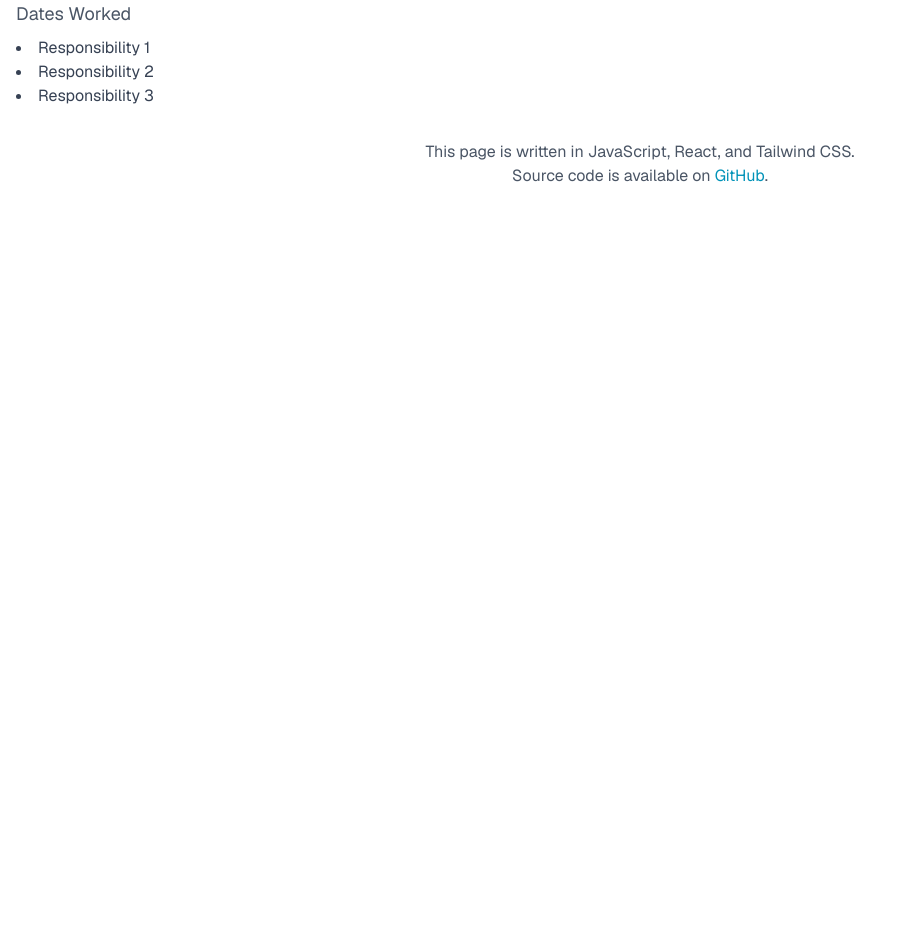
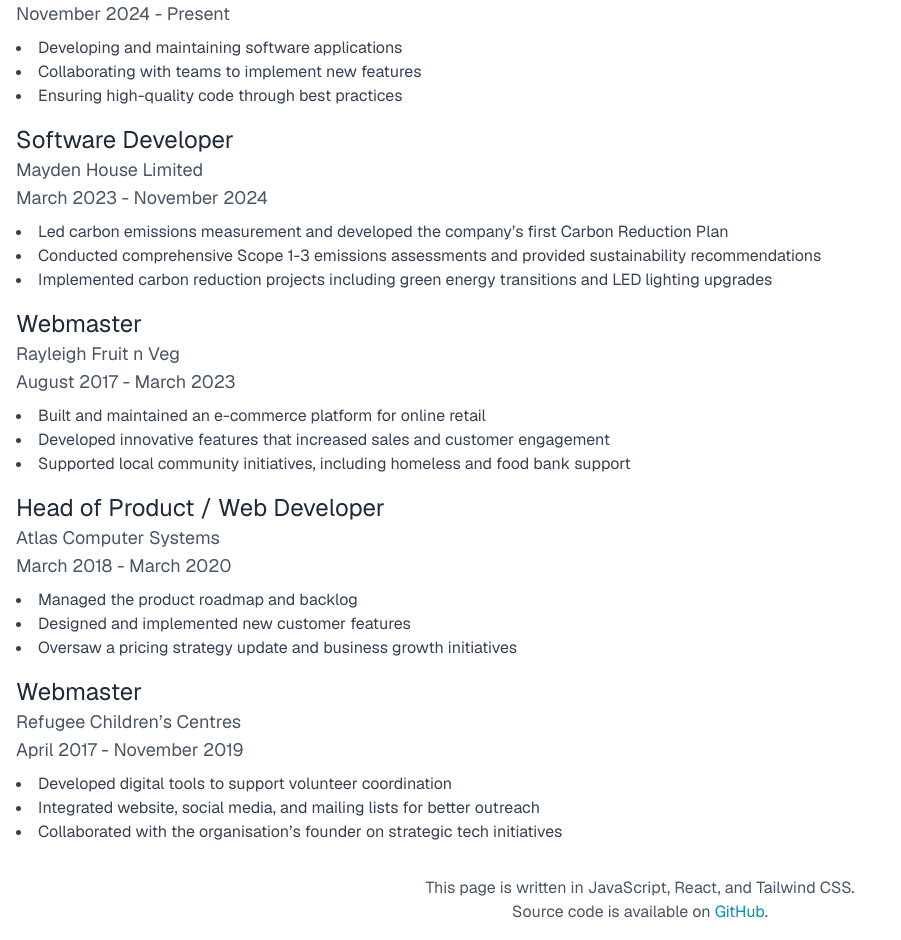
Before and after one commit to benji759/work-webpage, a React (Vite) app: page / in a window 1280 px wide. Shown: the part 400-1340 px from the top of the page, without its empty margins (0-901 px from the left). Before the commit the page ends 800 px from the top, so only its background shows below. Built offline with nearby package versions, Linux system fonts and the light colour scheme; a web font is replaced by a local one.

Commit message:
Feat: Add experience content via new component

```diff
--- a/src/App.jsx
+++ b/src/App.jsx
@@ -1,5 +1,6 @@
 import React from 'react';
 import Tabs from './Tabs';
+import Experience from './Experience';
 
 function App() {
   return (
@@ -18,17 +19,7 @@ function App() {
       </section>
       <section className="mt-8" aria-labelledby="experience-heading">
         <h2 id="experience-heading" className="text-3xl text-emerald-600">Experience</h2>
-        <div className="mt-4">
-          <h3 className="text-2xl text-gray-800">Job Title</h3>
-          <p className="text-lg text-gray-600">Company Name</p>
-          <p className="text-lg text-gray-600">Dates Worked</p>
-          <ul className="list-disc list-inside mt-2 text-gray-700">
-            <li>Responsibility 1</li>
-            <li>Responsibility 2</li>
-            <li>Responsibility 3</li>
-          </ul>
-        </div>
-        {/* Add more job experiences as needed */}
+        <Experience />
       </section>
       <footer className="mt-8 text-center text-gray-600" role="contentinfo">
         <p>This page is written in JavaScript, React, and Tailwind CSS.</p>
--- /dev/null
+++ b/src/Experience.jsx
@@ -0,0 +1,75 @@
+import React from 'react';
+
+const experiences = [
+  {
+    title: 'Full-Stack Software Developer',
+    company: '036 Group',
+    dates: 'November 2024 - Present',
+    responsibilities: [
+      'Developing and maintaining software applications',
+      'Collaborating with teams to implement new features',
+      'Ensuring high-quality code through best practices'
+    ]
+  },
+  {
+    title: 'Software Developer',
+    company: 'Mayden House Limited',
+    dates: 'March 2023 - November 2024',
+    responsibilities: [
+      'Led carbon emissions measurement and developed the company’s first Carbon Reduction Plan',
+      'Conducted comprehensive Scope 1-3 emissions assessments and provided sustainability recommendations',
+      'Implemented carbon reduction projects including green energy transitions and LED lighting upgrades'
+    ]
+  },
+  {
+    title: 'Webmaster',
+    company: 'Rayleigh Fruit n Veg',
+    dates: 'August 2017 - March 2023',
+    responsibilities: [
+      'Built and maintained an e-commerce platform for online retail',
+      'Developed innovative features that increased sales and customer engagement',
+      'Supported local community initiatives, including homeless and food bank support'
+    ]
+  },
+  {
+    title: 'Head of Product / Web Developer',
+    company: 'Atlas Computer Systems',
+    dates: 'March 2018 - March 2020',
+    responsibilities: [
+      'Managed the product roadmap and backlog',
+      'Designed and implemented new customer features',
+      'Oversaw a pricing strategy update and business growth initiatives'
+    ]
+  },
+  {
+    title: 'Webmaster',
+    company: 'Refugee Children’s Centres',
+    dates: 'April 2017 - November 2019',
+    responsibilities: [
+      'Developed digital tools to support volunteer coordination',
+      'Integrated website, social media, and mailing lists for better outreach',
+      'Collaborated with the organisation’s founder on strategic tech initiatives'
+    ]
+  }
+];
+
+function Experience() {
+  return (
+    <div>
+      {experiences.map((job, index) => (
+        <div key={index} className="mt-4">
+          <h3 className="text-2xl text-gray-800">{job.title}</h3>
+          <p className="text-lg text-gray-600">{job.company}</p>
+          <p className="text-lg text-gray-600">{job.dates}</p>
+          <ul className="list-disc list-inside mt-2 text-gray-700">
+            {job.responsibilities.map((resp, i) => (
+              <li key={i}>{resp}</li>
+            ))}
+          </ul>
+        </div>
+      ))}
+    </div>
+  );
+}
+
+export default Experience;
```
